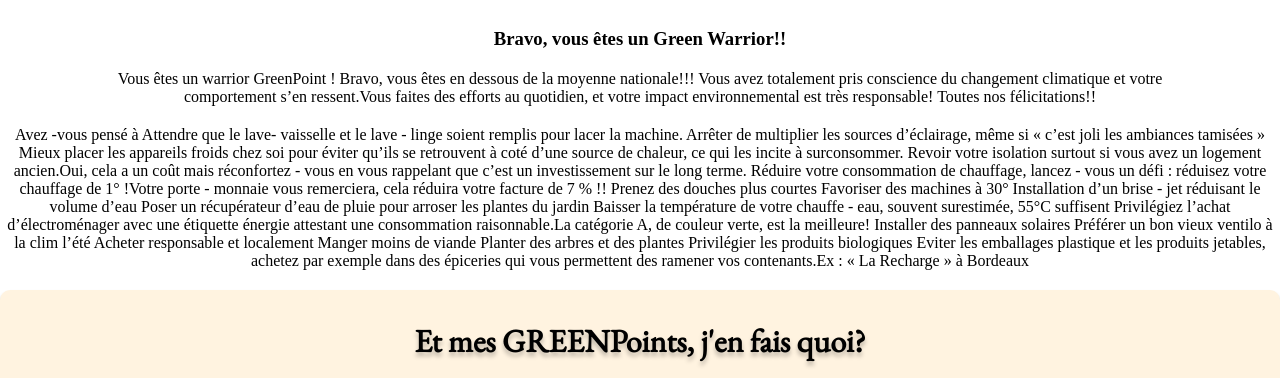
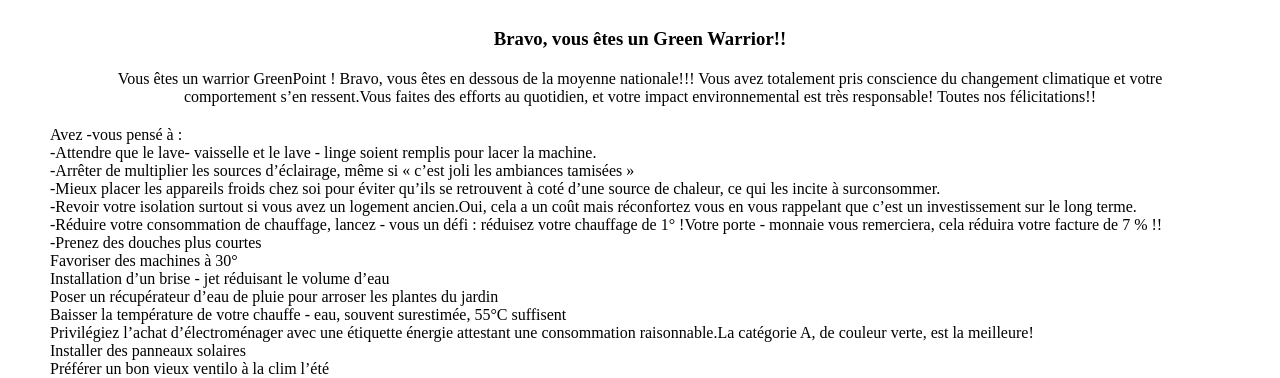
Before and after one commit to WildCodeSchool/2023-09-JS-BDX-P2-one-team-one-dream, a React (Vite) app in the folder frontend/: page /result in a window 1280 px wide. Shown: the part 568-946 px from the top of the page. Built offline with nearby package versions, Linux system fonts and the light colour scheme; a web font is replaced by a local one.

Commit message:
modif paragraphe axes

```diff
--- a/frontend/src/components/Conclusion.jsx
+++ b/frontend/src/components/Conclusion.jsx
@@ -8,13 +8,13 @@
     image: "./src/assets/jauge5.png",
     conclusion:
       "Vous êtes un warrior GreenPoint ! Bravo, vous êtes en dessous de la moyenne nationale!!! Vous avez totalement pris conscience du changement climatique et votre comportement s’en ressent.Vous faites des efforts au quotidien, et votre impact environnemental est très responsable! Toutes nos félicitations!!",
-    axes: `Avez -vous pensé à
-    Attendre que le lave- vaisselle et le lave - linge soient remplis pour lacer la machine.
-    Arrêter de multiplier les sources d’éclairage, même si « c’est joli les ambiances tamisées »
-    Mieux placer les appareils froids chez soi pour éviter qu’ils se retrouvent à coté d’une source de chaleur, ce qui les incite à surconsommer.
-    Revoir votre isolation surtout si vous avez un logement ancien.Oui, cela a un coût mais réconfortez - vous en vous rappelant que c’est un investissement sur le long terme.
-    Réduire votre consommation de chauffage, lancez - vous un défi : réduisez votre chauffage de 1° !Votre porte - monnaie vous remerciera, cela réduira votre facture de 7 % !!
-    Prenez des douches plus courtes
+    axes: `Avez -vous pensé à :
+    -Attendre que le lave- vaisselle et le lave - linge soient remplis pour lacer la machine.
+    -Arrêter de multiplier les sources d’éclairage, même si « c’est joli les ambiances tamisées »
+    -Mieux placer les appareils froids chez soi pour éviter qu’ils se retrouvent à coté d’une source de chaleur, ce qui les incite à surconsommer.
+    -Revoir votre isolation surtout si vous avez un logement ancien.Oui, cela a un coût mais réconfortez vous en vous rappelant que c’est un investissement sur le long terme.
+    -Réduire votre consommation de chauffage, lancez - vous un défi : réduisez votre chauffage de 1° !Votre porte - monnaie vous remerciera, cela réduira votre facture de 7 % !!
+    -Prenez des douches plus courtes
     Favoriser des machines à 30°
     Installation d’un brise - jet réduisant le volume d’eau
     Poser un récupérateur d’eau de pluie pour arroser les plantes du jardin
@@ -92,6 +92,12 @@
     selectedOption = allResults[2];
   }
 
+  const formatParagraphs = (text) => {
+    return text.split('\n').map((paragraph, index) => (
+      <p key={index}>{paragraph}</p>
+    ));
+  };
+
   return (
     <div className="conclu-container">
       <div>
@@ -101,8 +107,8 @@
           className="img_level"
         />
         <h3>{selectedOption.title}</h3>
-        <p className="conclusion">{selectedOption.conclusion}</p>
-        <p>{selectedOption.axes}</p>
+        <p className="conclusion">{formatParagraphs(selectedOption.conclusion)}</p>
+        <div className="axes">{formatParagraphs(selectedOption.axes)}</div>
       </div>
     </div>
   );
--- a/frontend/src/styles/Result.scss
+++ b/frontend/src/styles/Result.scss
@@ -15,4 +15,9 @@
   .conclusion {
     margin: 20px 100px;
   }
+
+  .axes {
+    margin: 20px 50px;
+    text-align: start;
+  }
 }
```
